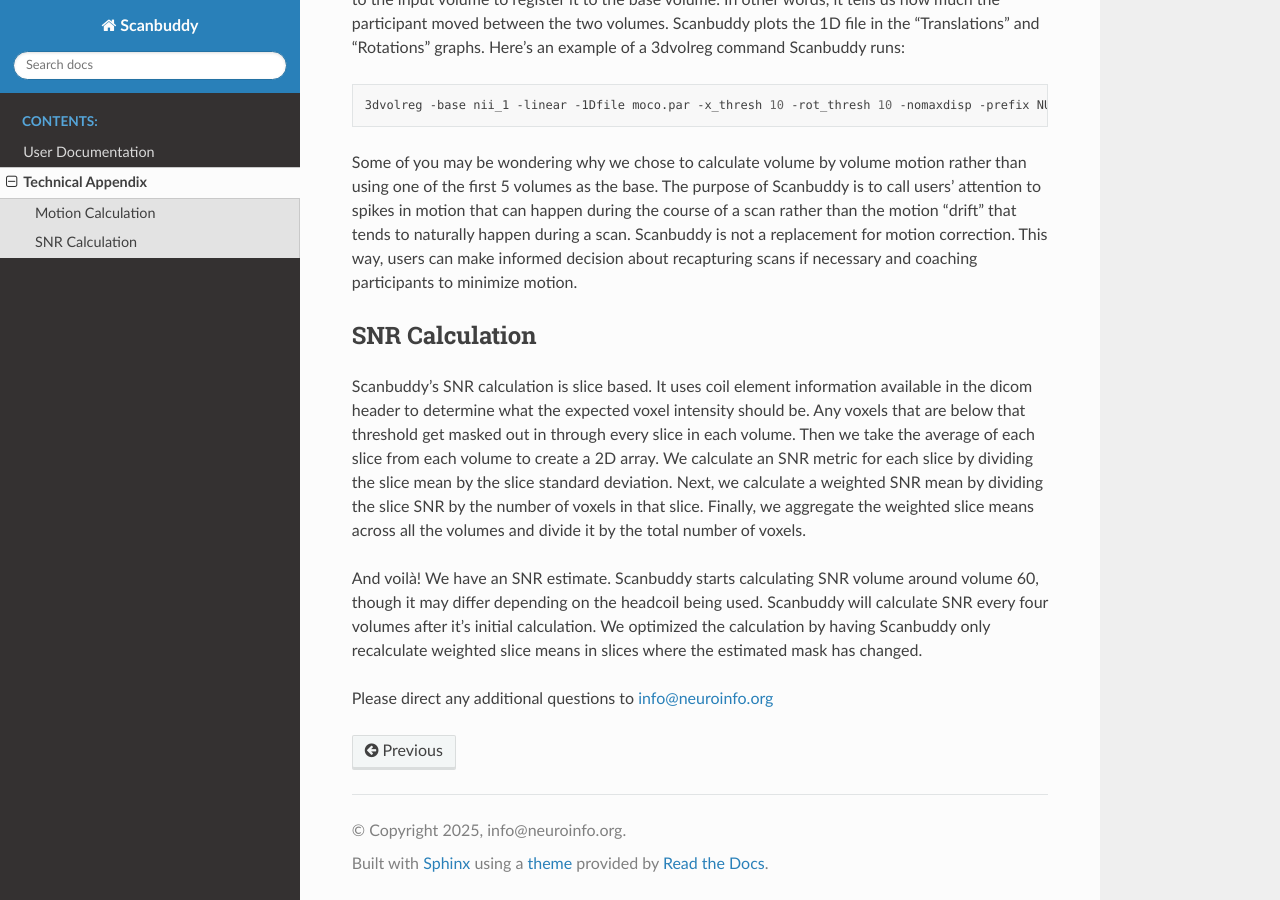
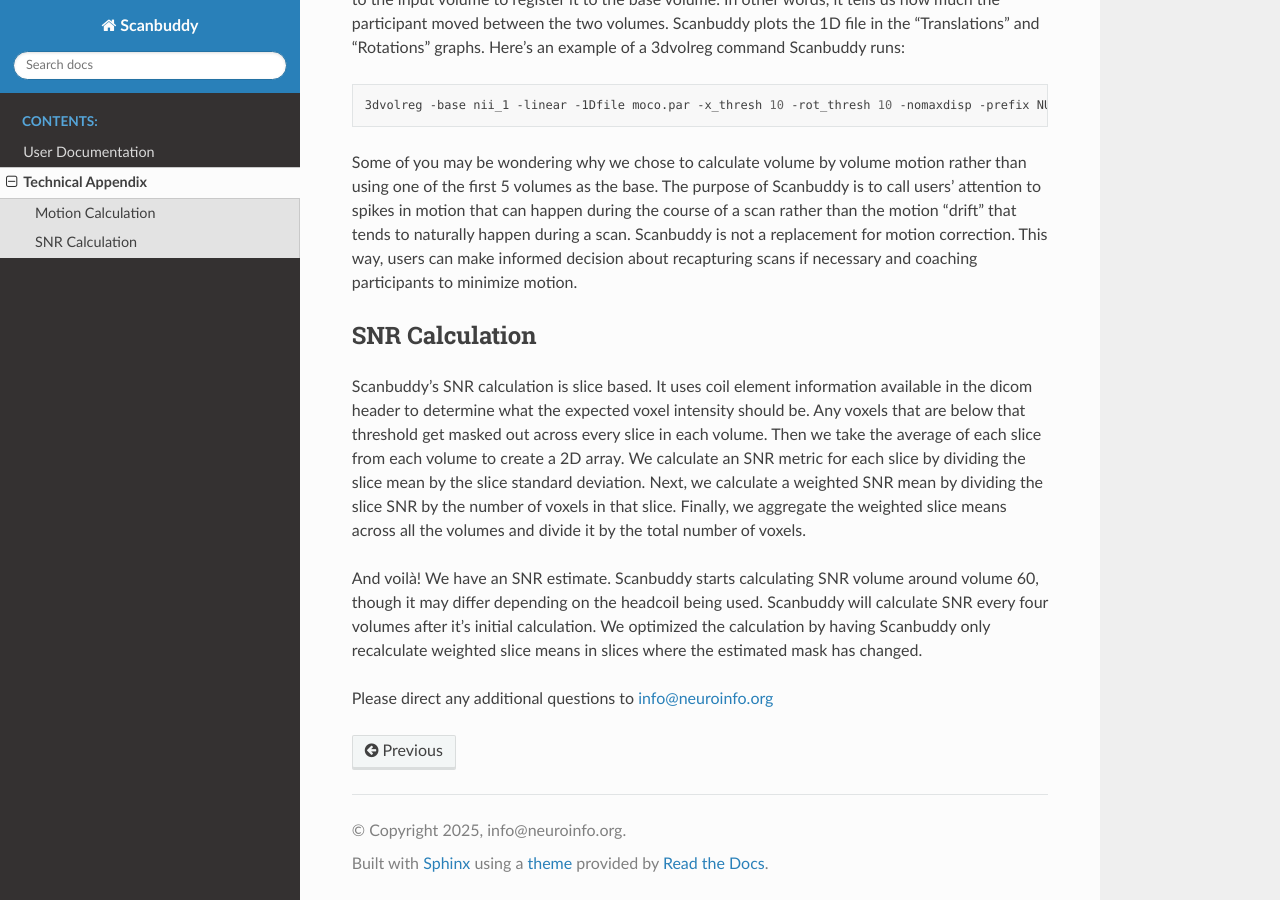
Before and after one commit to harvard-nrg/scanbuddy, a Sphinx documentation site: the page built from docs/source/technical_appendix.rst, in a window 1280 px wide and 900 px high, scrolled down 540 px. Built offline with Sphinx 7.4.7 and the Read the Docs theme 3.1.0, drawn with Linux system fonts in a browser that asks for light colours.

Commit message:
fix typo

```diff
--- a/docs/source/technical_appendix.rst
+++ b/docs/source/technical_appendix.rst
@@ -19,7 +19,7 @@
 
 SNR Calculation
 ^^^^^^^^^^^^^^^
-Scanbuddy's SNR calculation is slice based. It uses coil element information available in the dicom header to determine what the expected voxel intensity should be. Any voxels that are below that threshold get masked out in through every slice in each volume. Then we take the average of each slice from each volume to create a 2D array. We calculate an SNR metric for each slice by dividing the slice mean by the slice standard deviation. Next, we calculate a weighted SNR mean by dividing the slice SNR by the number of voxels in that slice. Finally, we aggregate the weighted slice means across all the volumes and divide it by the total number of voxels.
+Scanbuddy's SNR calculation is slice based. It uses coil element information available in the dicom header to determine what the expected voxel intensity should be. Any voxels that are below that threshold get masked out across every slice in each volume. Then we take the average of each slice from each volume to create a 2D array. We calculate an SNR metric for each slice by dividing the slice mean by the slice standard deviation. Next, we calculate a weighted SNR mean by dividing the slice SNR by the number of voxels in that slice. Finally, we aggregate the weighted slice means across all the volumes and divide it by the total number of voxels.
 
 And voilà! We have an SNR estimate. Scanbuddy starts calculating SNR volume around volume 60, though it may differ depending on the headcoil being used. Scanbuddy will calculate SNR every four volumes after it's initial calculation. We optimized the calculation by having Scanbuddy only recalculate weighted slice means in slices where the estimated mask has changed.
 
```
